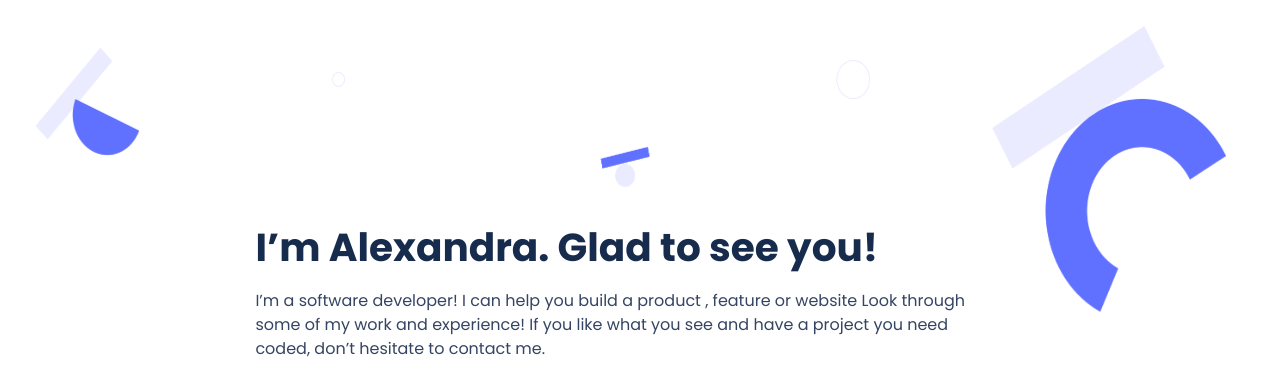
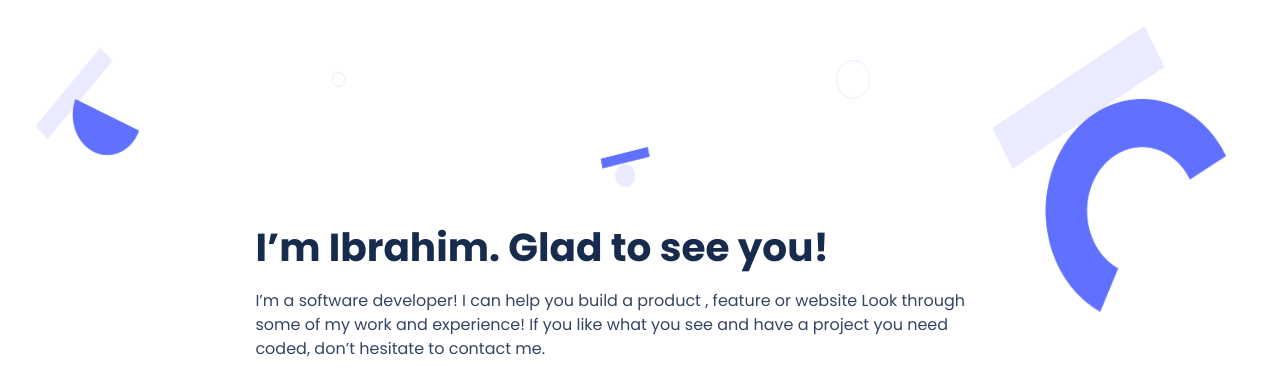
Before and after one commit to ibugithub/Portfolio-nonActive, a website: page index.html in a window 1280 px wide. Shown: the part 71-445 px from the top of the page. Drawn offline with Linux system fonts and the light colour scheme.

Commit message:
Update index.html

```diff
--- a/index.html
+++ b/index.html
@@ -69,7 +69,7 @@
         <div class="title_description_container">
             <div class="title_container">
                 <div class="title">
-                    <h1>I’m Alexandra.
+                    <h1>I’m Ibrahim.
                         Glad to see you!
                     </h1>
                 </div>
```
